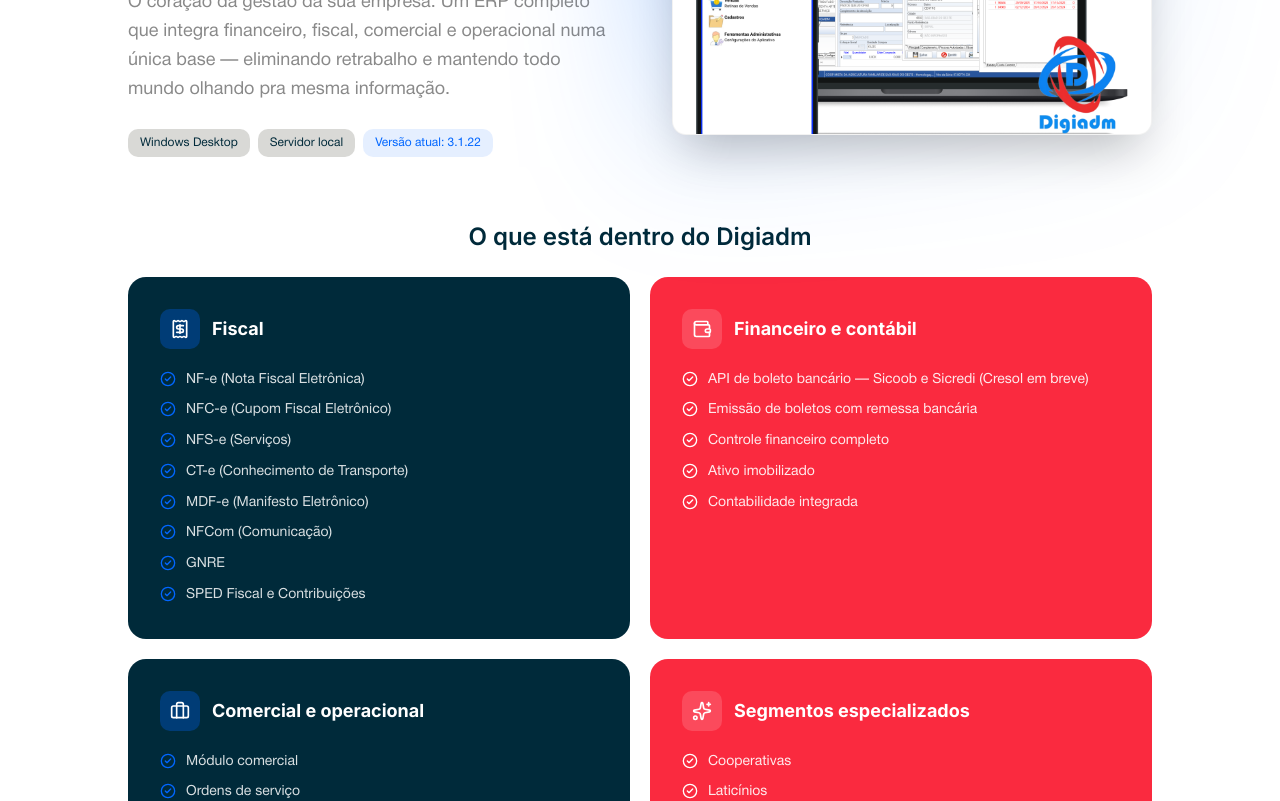
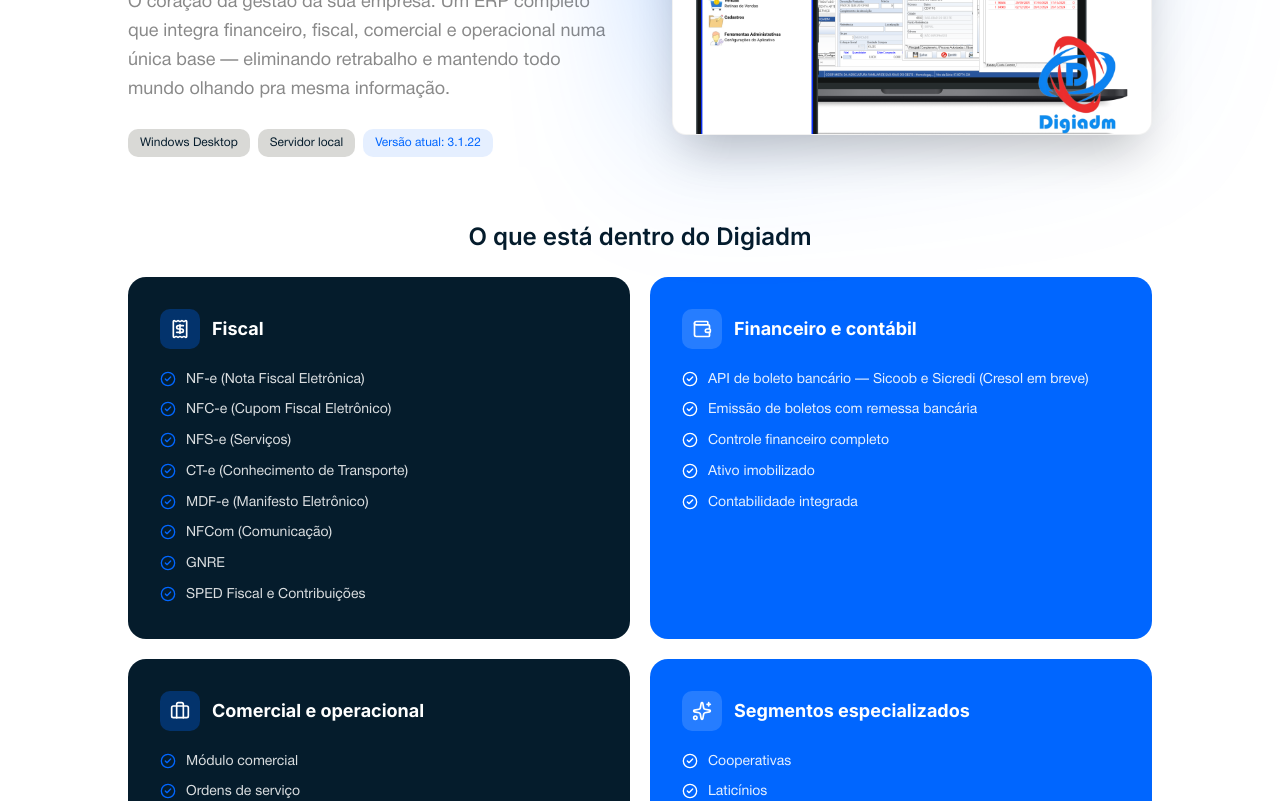
Before and after one commit to nedelsistemas/site, a Next.js app: page /products in a window 1280 px wide. Shown: the part 1300-2101 px from the top of the page. Built offline with nearby package versions, Linux system fonts and the light colour scheme.

Commit message:
removido vermelho da paleta de cores

```diff
--- a/src/app/about/page.tsx
+++ b/src/app/about/page.tsx
@@ -52,13 +52,13 @@
 const VALUES = [
   {
     Icon: Handshake,
-    accent: "red" as const,
+    accent: "vivid" as const,
     title: "Atendimento humano",
     body: "Nada de robô ou ticket sem retorno. Quem atende você conhece o seu sistema, a sua rotina e, muitas vezes, o seu nome.",
   },
   {
     Icon: HeartHandshake,
-    accent: "red" as const,
+    accent: "vivid" as const,
     title: "Proximidade que se sente",
     body: "Somos do interior e atendemos como gente do interior atende — com respeito, paciência e o tempo que cada cliente precisa.",
   },
@@ -92,19 +92,9 @@
   "Prestadores de serviço",
 ];
 
-function Eyebrow({
-  children,
-  tone = "blue",
-}: {
-  children: React.ReactNode;
-  tone?: "blue" | "red";
-}) {
+function Eyebrow({ children }: { children: React.ReactNode }) {
   return (
-    <p
-      className={`text-xs font-semibold uppercase tracking-[0.2em] ${
-        tone === "red" ? "text-nedel-red" : "text-nedel-blue"
-      }`}
-    >
+    <p className="text-xs font-semibold uppercase tracking-[0.2em] text-nedel-blue">
       {children}
     </p>
   );
@@ -153,7 +143,7 @@
       {/* História narrativa */}
       <Section className="my-0 py-16 md:py-24 bg-secondary/40">
         <Reveal className="max-w-3xl w-full text-center">
-          <Eyebrow tone="red">Nossa história</Eyebrow>
+          <Eyebrow>Nossa história</Eyebrow>
           <h2 className="text-3xl md:text-4xl font-bold tracking-tight text-nedel-black-blue mt-4">
             Uma empresa que cresceu com a cidade
           </h2>
@@ -227,7 +217,7 @@
                   <div
                     aria-hidden
                     className={`absolute left-0 md:left-1/2 md:-translate-x-1/2 top-2 size-7 rounded-full ring-4 ring-background ${
-                      isCurrent ? "bg-nedel-red" : "bg-nedel-black-blue"
+                      isCurrent ? "bg-nedel-blue" : "bg-nedel-black-blue"
                     }`}
                   />
 
@@ -239,7 +229,7 @@
                   >
                     <span
                       className={`inline-block text-xs font-semibold uppercase tracking-[0.2em] mb-2 ${
-                        isCurrent ? "text-nedel-red" : "text-nedel-blue"
+                        isCurrent ? "text-nedel-blue" : "text-nedel-black-blue/60"
                       }`}
                     >
                       {item.year}
@@ -311,17 +301,17 @@
 
         <RevealStagger className="grid md:grid-cols-2 gap-5 w-full">
           {VALUES.map((value) => {
-            const isWarm = value.accent === "red";
+            const isVivid = value.accent === "vivid";
             return (
               <RevealItem
                 key={value.title}
                 className={`relative p-8 md:p-10 rounded-2xl overflow-hidden text-white ${
-                  isWarm ? "bg-nedel-red" : "bg-nedel-black-blue"
+                  isVivid ? "bg-nedel-blue" : "bg-nedel-black-blue"
                 }`}
               >
                 <div
                   className={`inline-flex p-3 rounded-xl mb-6 ${
-                    isWarm ? "bg-white/15" : "bg-nedel-blue/30"
+                    isVivid ? "bg-white/15" : "bg-nedel-blue/30"
                   }`}
                 >
                   <value.Icon className="size-6 text-white" />
@@ -331,7 +321,7 @@
                 </h3>
                 <p
                   className={`leading-relaxed ${
-                    isWarm ? "text-white/85" : "text-white/75"
+                    isVivid ? "text-white/85" : "text-white/75"
                   }`}
                 >
                   {value.body}
@@ -346,7 +336,7 @@
       <Section className="my-0 py-16 md:py-24 bg-secondary/40">
         <Reveal className="grid md:grid-cols-[1fr_1.2fr] gap-10 md:gap-16 items-center w-full">
           {/* Placeholder foto do fundador */}
-          <div className="relative aspect-square rounded-3xl bg-nedel-red overflow-hidden flex items-center justify-center order-2 md:order-1">
+          <div className="relative aspect-square rounded-3xl bg-nedel-blue overflow-hidden flex items-center justify-center order-2 md:order-1">
             {/* Substituir pelo <Image /> do Henrique */}
             <div className="text-center px-6">
               <div className="inline-flex p-4 rounded-2xl bg-white/15 mb-4">
@@ -359,7 +349,7 @@
           </div>
 
           <div className="order-1 md:order-2">
-            <Eyebrow tone="red">Quem está por trás</Eyebrow>
+            <Eyebrow>Quem está por trás</Eyebrow>
             <h2 className="text-3xl md:text-4xl font-bold tracking-tight text-nedel-black-blue mt-4">
               Henrique Nedel e uma equipe que conhece você pelo nome
             </h2>
@@ -433,7 +423,7 @@
           />
           <div
             aria-hidden
-            className="absolute -bottom-32 -left-32 size-[28rem] rounded-full bg-nedel-red/50 blur-3xl"
+            className="absolute -bottom-32 -left-32 size-[28rem] rounded-full bg-nedel-blue/50 blur-3xl"
           />
           <div className="relative">
             <h2 className="text-3xl md:text-4xl font-bold tracking-tight text-white">
--- a/src/app/contact/page.tsx
+++ b/src/app/contact/page.tsx
@@ -59,25 +59,15 @@
   },
   {
     Icon: Headphones,
-    accent: "red" as const,
+    accent: "vivid" as const,
     title: "Suporte técnico",
     body: "Clientes ativos têm atendimento direto pela mesma linha. Suporte humano, sem chatbot, sem fila.\n\nFora do horário comercial: (49) 99101-3275 (somente ligações).",
   },
 ];
 
-function Eyebrow({
-  children,
-  tone = "blue",
-}: {
-  children: React.ReactNode;
-  tone?: "blue" | "red";
-}) {
+function Eyebrow({ children }: { children: React.ReactNode }) {
   return (
-    <p
-      className={`text-xs font-semibold uppercase tracking-[0.2em] ${
-        tone === "red" ? "text-nedel-red" : "text-nedel-blue"
-      }`}
-    >
+    <p className="text-xs font-semibold uppercase tracking-[0.2em] text-nedel-blue">
       {children}
     </p>
   );
@@ -108,8 +98,8 @@
             const cardBg =
               ch.accent === "green"
                 ? "bg-nedel-green"
-                : ch.accent === "red"
-                  ? "bg-nedel-red"
+                : ch.accent === "vivid"
+                  ? "bg-nedel-blue"
                   : "bg-nedel-black-blue";
             return (
               <RevealItem
@@ -177,7 +167,7 @@
         <div aria-hidden className="absolute inset-0 bg-black/50" />
 
         <Reveal className="relative text-center max-w-2xl mb-12">
-          <Eyebrow tone="red">Outras informações</Eyebrow>
+          <Eyebrow>Outras informações</Eyebrow>
           <h2 className="text-3xl md:text-4xl font-bold tracking-tight text-white mt-4">
             Tudo o que você precisa saber
           </h2>
@@ -185,17 +175,17 @@
 
         <RevealStagger className="relative grid md:grid-cols-3 gap-5 w-full">
           {SECONDARY_INFO.map((item) => {
-            const isWarm = item.accent === "red";
+            const isVivid = item.accent === "vivid";
             return (
               <RevealItem
                 key={item.title}
                 className={`p-7 md:p-8 rounded-2xl overflow-hidden text-white ${
-                  isWarm ? "bg-nedel-red" : "bg-nedel-black-blue"
+                  isVivid ? "bg-nedel-blue" : "bg-nedel-black-blue"
                 }`}
               >
                 <div
                   className={`inline-flex p-2.5 rounded-xl mb-4 ${
-                    isWarm ? "bg-white/15" : "bg-nedel-blue/30"
+                    isVivid ? "bg-white/15" : "bg-nedel-blue/30"
                   }`}
                 >
                   <item.Icon className="size-5 text-white" />
@@ -203,7 +193,7 @@
                 <h3 className="font-bold text-lg mb-2">{item.title}</h3>
                 <p
                   className={`leading-relaxed text-sm whitespace-pre-line ${
-                    isWarm ? "text-white/90" : "text-white/80"
+                    isVivid ? "text-white/90" : "text-white/80"
                   }`}
                 >
                   {item.body}
@@ -218,7 +208,7 @@
       <Section className="my-0 py-16 md:py-24">
         <Reveal className="grid md:grid-cols-[1.2fr_1fr] gap-10 md:gap-16 items-center w-full">
           <div>
-            <Eyebrow tone="red">Demonstração gratuita</Eyebrow>
+            <Eyebrow>Demonstração gratuita</Eyebrow>
             <h2 className="text-3xl md:text-4xl font-bold tracking-tight text-nedel-black-blue mt-4">
               7 dias pra você sentir o sistema na sua operação
             </h2>
@@ -269,7 +259,7 @@
           </div>
 
           {/* Card endereço/email */}
-          <div className="p-8 rounded-2xl bg-nedel-red text-white overflow-hidden">
+          <div className="p-8 rounded-2xl bg-nedel-blue text-white overflow-hidden">
             <div className="space-y-6">
               <div className="flex gap-3">
                 <MapPin className="size-5 text-white shrink-0 mt-0.5" />
--- a/src/app/globals.css
+++ b/src/app/globals.css
@@ -49,8 +49,6 @@
   --radius-4xl: calc(var(--radius) * 2.6);
 
   /* Nedel */
-  --color-nedel-red: var(--coral-red-500);
-  --color-nedel-dark-red: var(--mexican-red-600);
   --color-nedel-blue: var(--blue-ribbon-500);
   --color-nedel-medium-blue: var(--royal-blue-600);
   --color-nedel-black-blue: var(--daintree-800);
@@ -76,7 +74,7 @@
   --muted-foreground: var(--white-500);
   --accent: var(--blue-ribbon-50);
   --accent-foreground: var(--blue-ribbon-700);
-  --destructive: var(--coral-red-500);
+  --destructive: var(--blue-ribbon-700);
   --destructive-foreground: var(--white-50);
   --border: var(--white-200);
   --input: var(--white-200);
@@ -84,8 +82,8 @@
   --chart-1: var(--blue-ribbon-500);
   --chart-2: var(--daintree-300);
   --chart-3: var(--royal-blue-500);
-  --chart-4: var(--coral-red-400);
-  --chart-5: var(--mexican-red-500);
+  --chart-4: var(--daintree-600);
+  --chart-5: var(--quill-gray-400);
   --radius: 0.625rem;
   --sidebar: var(--white-100);
   --sidebar-foreground: var(--white-900);
@@ -96,16 +94,6 @@
   --sidebar-border: var(--white-200);
   --sidebar-ring: var(--blue-ribbon-400);
 
-  --coral-red-50: #feeded;
-  --coral-red-100: #fdd5d7;
-  --coral-red-200: #fcb0b3;
-  --coral-red-300: #fb8c91;
-  --coral-red-400: #fa646d;
-  --coral-red-500: #fa2a3f;
-  --coral-red-600: #d5172e;
-  --coral-red-700: #9f0e20;
-  --coral-red-800: #660610;
-  --coral-red-900: #2b0103;
   --blue-ribbon-50: #eef0ff;
   --blue-ribbon-100: #d4daff;
   --blue-ribbon-200: #abb9ff;
@@ -134,18 +122,8 @@
   --daintree-500: #006f92;
   --daintree-600: #005673;
   --daintree-700: #003f55;
-  --daintree-800: #002a3a;
+  --daintree-800: #051c2c;
   --daintree-900: #00131c;
-  --mexican-red-50: #fdedee;
-  --mexican-red-100: #fbd2d3;
-  --mexican-red-200: #f8a6a9;
-  --mexican-red-300: #f57a80;
-  --mexican-red-400: #f44352;
-  --mexican-red-500: #d52638;
-  --mexican-red-600: #ad1d2c;
-  --mexican-red-700: #8a1521;
-  --mexican-red-800: #5c0a13;
-  --mexican-red-900: #2a0205;
   --quill-gray-50: #f1f1ee;
   --quill-gray-100: #d9d9d6;
   --quill-gray-200: #c8c8c5;
@@ -156,16 +134,6 @@
   --quill-gray-700: #464645;
   --quill-gray-800: #2b2b2a;
   --quill-gray-900: #111110;
-  --mexican-red-50: #fdedee;
-  --mexican-red-100: #fbd2d3;
-  --mexican-red-200: #f8a6a9;
-  --mexican-red-300: #f57a80;
-  --mexican-red-400: #f44352;
-  --mexican-red-500: #d52638;
-  --mexican-red-600: #ad1d2c;
-  --mexican-red-700: #8a1521;
-  --mexican-red-800: #5c0a13;
-  --mexican-red-900: #2a0205;
   --royal-blue-50: #edf0ff;
   --royal-blue-100: #d5dbff;
   --royal-blue-200: #adbcff;
--- a/src/app/page.tsx
+++ b/src/app/page.tsx
@@ -118,19 +118,9 @@
   },
 ];
 
-function Eyebrow({
-  children,
-  tone = "blue",
-}: {
-  children: React.ReactNode;
-  tone?: "blue" | "red";
-}) {
+function Eyebrow({ children }: { children: React.ReactNode }) {
   return (
-    <span
-      className={`text-xs font-semibold uppercase tracking-[0.2em] ${
-        tone === "red" ? "text-nedel-red" : "text-nedel-blue"
-      }`}
-    >
+    <span className="text-xs font-semibold uppercase tracking-[0.2em] text-nedel-blue">
       {children}
     </span>
   );
@@ -256,7 +246,7 @@
                   <p
                     className={`text-5xl md:text-6xl font-bold bg-clip-text text-transparent ${
                       i === 1
-                        ? "bg-gradient-to-br from-nedel-red to-nedel-dark-red"
+                        ? "bg-gradient-to-br from-nedel-blue to-nedel-black-blue"
                         : "bg-gradient-to-br from-nedel-blue to-nedel-medium-blue"
                     }`}
                   >
@@ -288,17 +278,17 @@
             </Reveal>
             <RevealStagger className="grid grid-cols-1 sm:grid-cols-2 lg:grid-cols-4 gap-4">
               {SOLUTIONS.map((solution, i) => {
-                const isWarm = i % 2 === 1;
+                const isVivid = i % 2 === 1;
                 return (
                   <RevealItem
                     key={i}
                     className={`group relative rounded-2xl p-7 overflow-hidden text-white transition-all duration-300 hover:-translate-y-1 hover:shadow-xl ${
-                      isWarm ? "bg-nedel-red" : "bg-nedel-black-blue"
+                      isVivid ? "bg-nedel-blue" : "bg-nedel-black-blue"
                     }`}
                   >
                     <div
                       className={`inline-flex p-3 rounded-xl mb-5 ${
-                        isWarm ? "bg-white/15" : "bg-nedel-blue/30"
+                        isVivid ? "bg-white/15" : "bg-nedel-blue/30"
                       }`}
                     >
                       <solution.Icon className="size-5 text-white" />
@@ -306,7 +296,7 @@
                     <h3 className="text-lg font-bold">{solution.title}</h3>
                     <p
                       className={`text-sm mt-2 leading-relaxed ${
-                        isWarm ? "text-white/85" : "text-white/75"
+                        isVivid ? "text-white/85" : "text-white/75"
                       }`}
                     >
                       {solution.description}
@@ -407,7 +397,7 @@
         <section className="w-full py-20 md:py-28">
           <div className="max-w-6xl mx-auto px-5">
             <Reveal className="text-center mb-12 md:mb-16">
-              <Eyebrow tone="red">Diferenciais</Eyebrow>
+              <Eyebrow>Diferenciais</Eyebrow>
               <h2 className="text-3xl md:text-5xl font-bold tracking-tight text-nedel-black-blue mt-3">
                 Por que escolher a Nedel?
               </h2>
@@ -438,7 +428,7 @@
               </RevealItem>
 
               {/* Side card */}
-              <RevealItem className="relative bg-nedel-red rounded-3xl p-6 md:p-8 overflow-hidden md:min-h-[280px] flex flex-col text-white">
+              <RevealItem className="relative bg-nedel-blue rounded-3xl p-6 md:p-8 overflow-hidden md:min-h-[280px] flex flex-col text-white">
                 <div className="inline-flex p-3 rounded-xl bg-white/15 w-fit">
                   <Lucide.Headphones className="size-6 text-white" />
                 </div>
@@ -519,7 +509,7 @@
         <section className="w-full bg-secondary/30 py-20 md:py-28">
           <div className="max-w-6xl mx-auto px-5">
             <Reveal className="text-center mb-16 md:mb-20">
-              <Eyebrow tone="red">Próximos passos</Eyebrow>
+              <Eyebrow>Próximos passos</Eyebrow>
               <h2 className="text-3xl md:text-5xl font-bold tracking-tight text-nedel-black-blue mt-3">
                 Começar é simples
               </h2>
@@ -545,7 +535,7 @@
                     <div className="flex justify-center mb-6">
                       <div
                         className={`relative w-20 h-20 rounded-full ring-4 ring-background flex items-center justify-center text-white font-bold text-2xl shadow-lg transition-all hover:scale-110 cursor-default ${
-                          isFinal ? "bg-nedel-red" : "bg-nedel-black-blue"
+                          isFinal ? "bg-nedel-blue" : "bg-nedel-black-blue"
                         }`}
                       >
                         {String(i + 1).padStart(2, "0")}
@@ -573,7 +563,7 @@
           >
             <div className="absolute inset-0 bg-[url('/graphics/pattern-n/azul-medio.png')] bg-cover bg-center opacity-15"></div>
             <div className="absolute top-0 right-0 w-96 h-96 bg-white/15 rounded-full blur-3xl -translate-y-1/2 translate-x-1/3"></div>
-            <div className="absolute bottom-0 left-0 w-[28rem] h-[28rem] bg-nedel-red/45 rounded-full blur-3xl translate-y-1/2 -translate-x-1/3"></div>
+            <div className="absolute bottom-0 left-0 w-[28rem] h-[28rem] bg-nedel-blue/45 rounded-full blur-3xl translate-y-1/2 -translate-x-1/3"></div>
 
             <div className="relative max-w-3xl mx-auto flex flex-col items-center justify-center py-24 md:py-32 px-6 text-center">
               <h2 className="text-3xl md:text-5xl font-bold text-white tracking-tight">
--- a/src/app/products/page.tsx
+++ b/src/app/products/page.tsx
@@ -62,7 +62,7 @@
   },
   {
     Icon: Wallet,
-    accent: "red" as const,
+    accent: "vivid" as const,
     category: "Financeiro e contábil",
     items: [
       "API de boleto bancário — Sicoob e Sicredi (Cresol em breve)",
@@ -87,7 +87,7 @@
   },
   {
     Icon: Sparkles,
-    accent: "red" as const,
+    accent: "vivid" as const,
     category: "Segmentos especializados",
     items: [
       "Cooperativas",
@@ -209,13 +209,13 @@
   },
   {
     Icon: HelpCircle,
-    accent: "red" as const,
+    accent: "vivid" as const,
     title: "Proposta sob consulta",
     body: "O valor varia com o enquadramento da empresa e os módulos necessários. Conversamos antes pra fazer uma proposta justa.",
   },
   {
     Icon: PlayCircle,
-    accent: "red" as const,
+    accent: "vivid" as const,
     title: "Demonstração de 7 dias",
     body: "Você roda o sistema antes de decidir. Tempo suficiente pra sentir como é a operação no dia a dia.",
   },
@@ -227,19 +227,9 @@
   },
 ];
 
-function Eyebrow({
-  children,
-  tone = "blue",
-}: {
-  children: React.ReactNode;
-  tone?: "blue" | "red";
-}) {
+function Eyebrow({ children }: { children: React.ReactNode }) {
   return (
-    <p
-      className={`text-xs font-semibold uppercase tracking-[0.2em] ${
-        tone === "red" ? "text-nedel-red" : "text-nedel-blue"
-      }`}
-    >
+    <p className="text-xs font-semibold uppercase tracking-[0.2em] text-nedel-blue">
       {children}
     </p>
   );
@@ -403,18 +393,18 @@
             </Reveal>
             <RevealStagger className="grid md:grid-cols-2 gap-5">
               {DIGIADM_MODULE_GROUPS.map((group) => {
-                const isWarm = group.accent === "red";
+                const isVivid = group.accent === "vivid";
                 return (
                   <RevealItem
                     key={group.category}
                     className={`p-7 md:p-8 rounded-2xl overflow-hidden text-white ${
-                      isWarm ? "bg-nedel-red" : "bg-nedel-black-blue"
+                      isVivid ? "bg-nedel-blue" : "bg-nedel-black-blue"
                     }`}
                   >
                     <div className="flex items-center gap-3 mb-5">
                       <div
                         className={`p-2.5 rounded-lg ${
-                          isWarm ? "bg-white/15" : "bg-nedel-blue/30"
+                          isVivid ? "bg-white/15" : "bg-nedel-blue/30"
                         }`}
                       >
                         <group.Icon className="size-5 text-white" />
@@ -426,12 +416,12 @@
                         <li
                           key={item}
                           className={`flex gap-2.5 text-sm leading-relaxed ${
-                            isWarm ? "text-white/90" : "text-white/85"
+                            isVivid ? "text-white/90" : "text-white/85"
                           }`}
                         >
                           <CheckCircle2
                             className={`size-4 shrink-0 mt-0.5 ${
-                              isWarm ? "text-white" : "text-nedel-blue"
+                              isVivid ? "text-white" : "text-nedel-blue"
                             }`}
                           />
                           <span>{item}</span>
@@ -496,7 +486,7 @@
                         <span className="flex-1">
                           {f.text}
                           {f.soon && (
-                            <span className="ml-2 inline-flex items-center px-2 py-0.5 rounded text-[10px] font-bold uppercase tracking-wider bg-nedel-red text-white">
+                            <span className="ml-2 inline-flex items-center px-2 py-0.5 rounded text-[10px] font-bold uppercase tracking-wider bg-nedel-blue text-white">
                               em breve
                             </span>
                           )}
@@ -534,7 +524,7 @@
       {/* Modelo comercial */}
       <Section className="my-0 py-16 md:py-24">
         <Reveal className="text-center max-w-2xl mb-12 md:mb-16">
-          <Eyebrow tone="red">Como funciona a contratação</Eyebrow>
+          <Eyebrow>Como funciona a contratação</Eyebrow>
           <h2 className="text-3xl md:text-4xl font-bold tracking-tight text-nedel-black-blue mt-4">
             Sem pegadinha, sem investimento inicial pesado
           </h2>
@@ -546,17 +536,17 @@
 
         <RevealStagger className="grid md:grid-cols-2 gap-5 w-full">
           {PRICING_PILLARS.map((pillar) => {
-            const isWarm = pillar.accent === "red";
+            const isVivid = pillar.accent === "vivid";
             return (
               <RevealItem
                 key={pillar.title}
                 className={`p-8 md:p-10 rounded-2xl overflow-hidden text-white ${
-                  isWarm ? "bg-nedel-red" : "bg-nedel-black-blue"
+                  isVivid ? "bg-nedel-blue" : "bg-nedel-black-blue"
                 }`}
               >
                 <div
                   className={`inline-flex p-3 rounded-xl mb-5 ${
-                    isWarm ? "bg-white/15" : "bg-nedel-blue/30"
+                    isVivid ? "bg-white/15" : "bg-nedel-blue/30"
                   }`}
                 >
                   <pillar.Icon className="size-5 text-white" />
@@ -564,7 +554,7 @@
                 <h3 className="text-xl font-bold mb-3">{pillar.title}</h3>
                 <p
                   className={`leading-relaxed ${
-                    isWarm ? "text-white/85" : "text-white/75"
+                    isVivid ? "text-white/85" : "text-white/75"
                   }`}
                 >
                   {pillar.body}
@@ -588,7 +578,7 @@
           />
           <div
             aria-hidden
-            className="absolute -bottom-32 -left-32 size-[28rem] rounded-full bg-nedel-red/50 blur-3xl"
+            className="absolute -bottom-32 -left-32 size-[28rem] rounded-full bg-nedel-blue/50 blur-3xl"
           />
           <div className="relative">
             <h2 className="text-3xl md:text-4xl font-bold tracking-tight text-white">
--- a/src/components/ui/mockup-frame.tsx
+++ b/src/components/ui/mockup-frame.tsx
@@ -3,13 +3,12 @@
 type MockupFrameProps = {
   children: React.ReactNode;
   className?: string;
-  glow?: "blue" | "red" | "green" | "none";
+  glow?: "blue" | "green" | "none";
   glowIntensity?: "subtle" | "strong";
 };
 
 const GLOW_COLORS = {
   blue: "from-nedel-blue/40 via-nedel-blue/10 to-transparent",
-  red: "from-nedel-red/40 via-nedel-red/10 to-transparent",
   green: "from-nedel-green/40 via-nedel-green/10 to-transparent",
   none: "",
 } as const;
```
Also changed, not shown: 1 other file (tests, documents, lock files or other folders).
